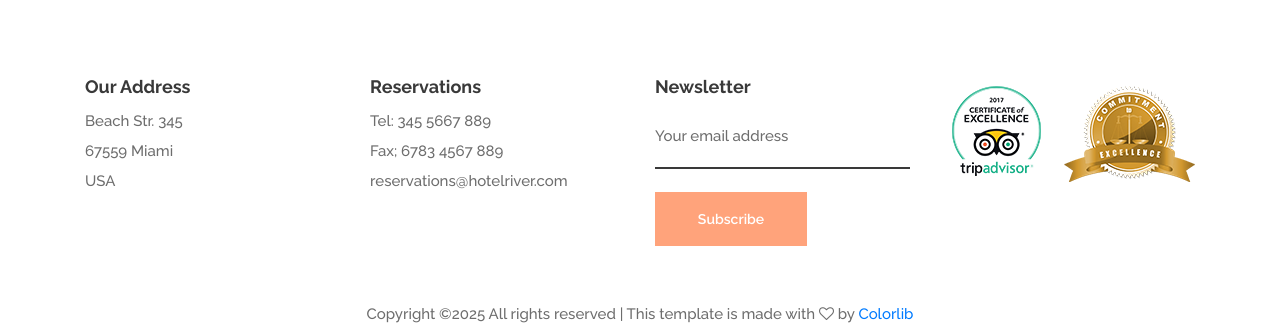
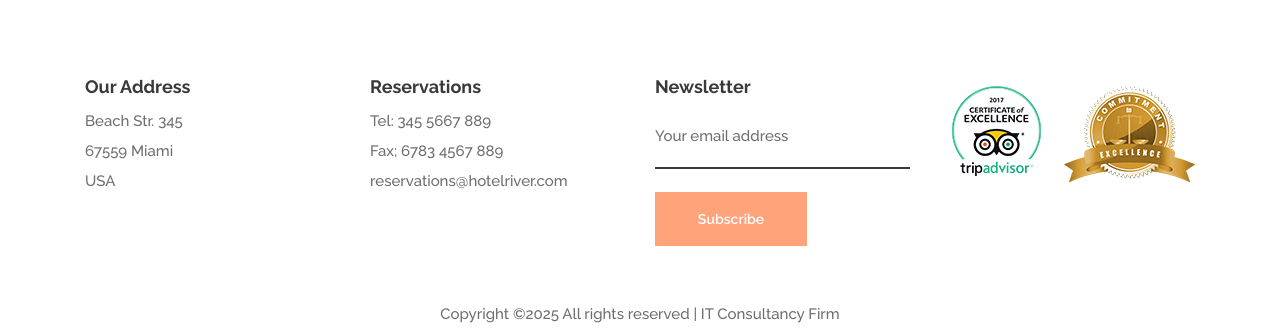
Before and after one commit to tawsif5001/the-river-hotel-it-consultancy, a plain HTML site: page index.html in a window 1280 px wide. Shown: the part 4528-4859 px from the top of the page. Drawn offline with Linux system fonts and the light colour scheme.

Commit message:
copyright edit

```diff
--- a/index.html
+++ b/index.html
@@ -488,7 +488,10 @@
 		</div>
 		<div class="copyright">
 <!-- Link back to Colorlib can't be removed. Template is licensed under CC BY 3.0. -->
-Copyright &copy;<script>document.write(new Date().getFullYear());</script> All rights reserved | This template is made with <i class="fa fa-heart-o" aria-hidden="true"></i> by <a href="https://colorlib.com" target="_blank">Colorlib</a>
+Copyright &copy;<script>document.write(new Date().getFullYear());</script> All rights reserved | IT Consultancy Firm
+
+<!-- | This template is made with <i class="fa fa-heart-o" aria-hidden="true"></i> by <a href="https://colorlib.com" target="_blank">Colorlib</a> -->
+
 <!-- Link back to Colorlib can't be removed. Template is licensed under CC BY 3.0. -->
 </div>
 	</footer>
```
